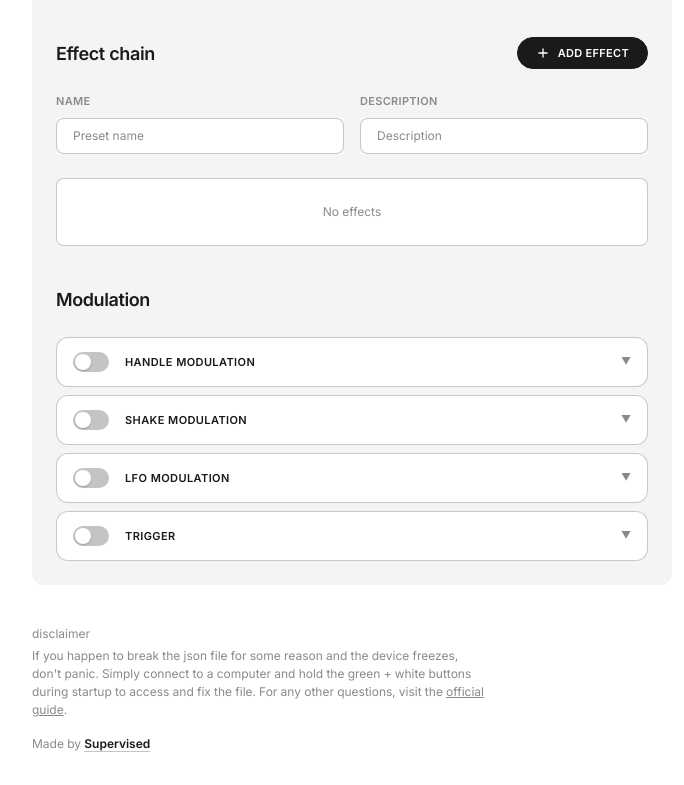
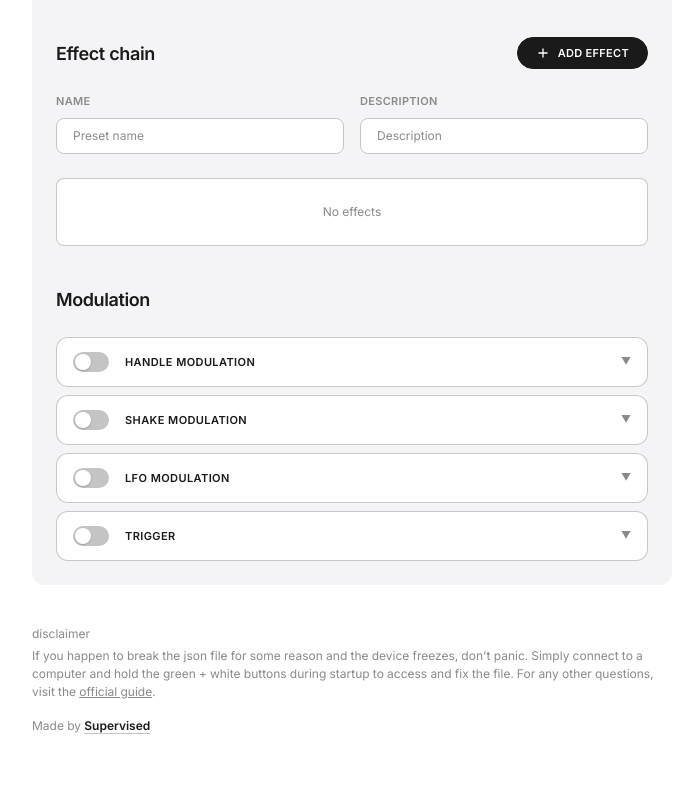
Before and after one commit to brunomarinho/labs-te-ting-preset, a website with bundled scripts: page index.html in a window 1280 px wide. Shown: the part 574-1359 px from the top of the page, without its empty margins (288-972 px from the left). Built offline with nearby package versions, Linux system fonts and the light colour scheme; files whose address does not match are found by name.

Commit message:
Add text-wrap balance/pretty and fix footer width
- Body text gets text-wrap: pretty (fills width, avoids orphans/short last
  lines); headings get text-wrap: balance for even multi-line titles.
- Remove the footer disclaimer's 60ch max-width so it spans the full
  container instead of wrapping early.

Co-Authored-By: Claude Opus 4.8 (1M context) <noreply@anthropic.com>

```diff
--- a/styles.css
+++ b/styles.css
@@ -87,7 +87,12 @@ body {
   -moz-osx-font-smoothing: grayscale;
   font-variant-numeric: tabular-nums;
   font-feature-settings: "tnum";
+  text-wrap: pretty;
 }
+
+/* Balance short/heading text; body text stays pretty (set on body) */
+h1, h2, h3, h4,
+.section-title { text-wrap: balance; }
 
 a { color: var(--ink); transition: color var(--duration-fast) var(--ease-out); }
 ::placeholder { color: var(--mid-gray); }
@@ -920,7 +925,7 @@ a { color: var(--ink); transition: color var(--duration-fast) var(--ease-out); }
   color: var(--mid-gray);
   margin-bottom: var(--space-xs);
 }
-.footer__text { font-size: var(--text-sm); line-height: 1.5; color: var(--mid-gray); max-width: 60ch; }
+.footer__text { font-size: var(--text-sm); line-height: 1.5; color: var(--mid-gray); }
 .footer__text a { color: var(--mid-gray); text-decoration: underline; }
 .footer__credit { font-size: var(--text-sm); color: var(--mid-gray); }
 .footer__credit a { color: var(--ink); font-weight: var(--font-semibold); text-decoration: none; border-bottom: 1px solid var(--dim); }
```
